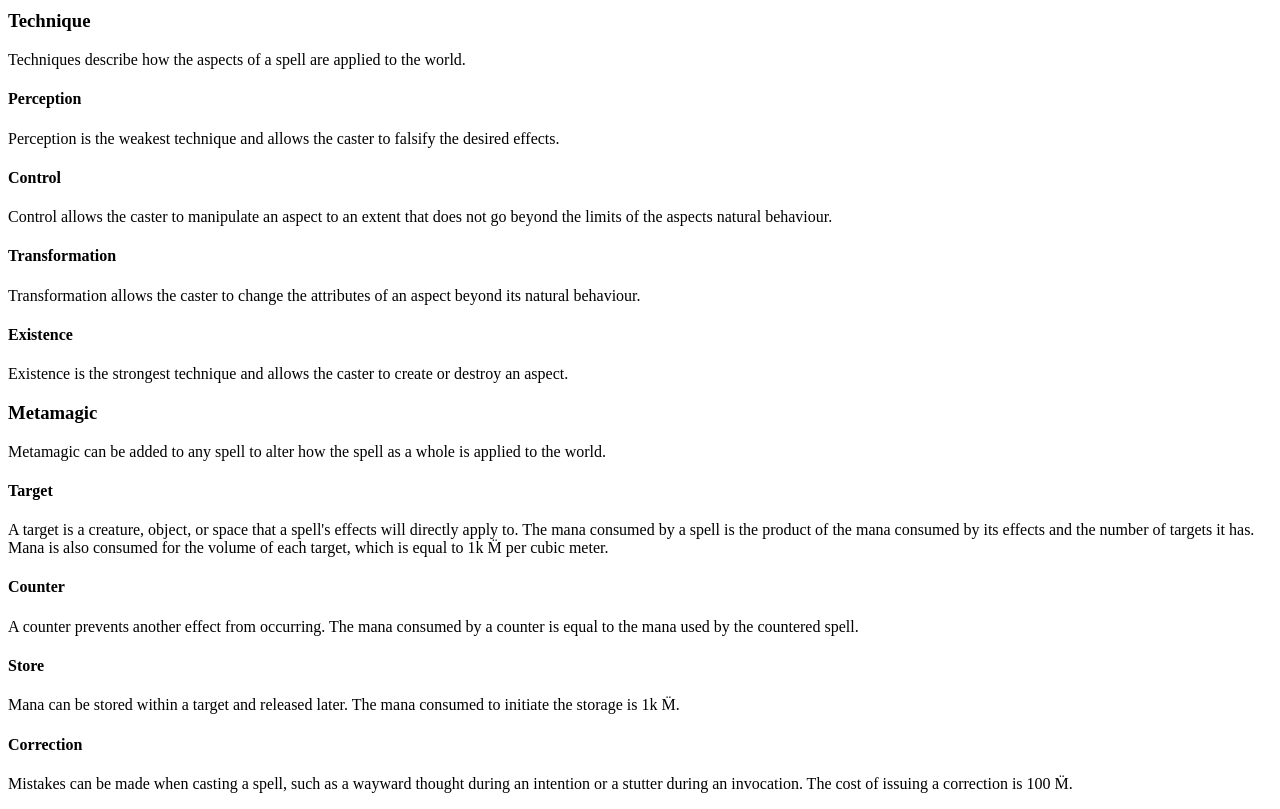
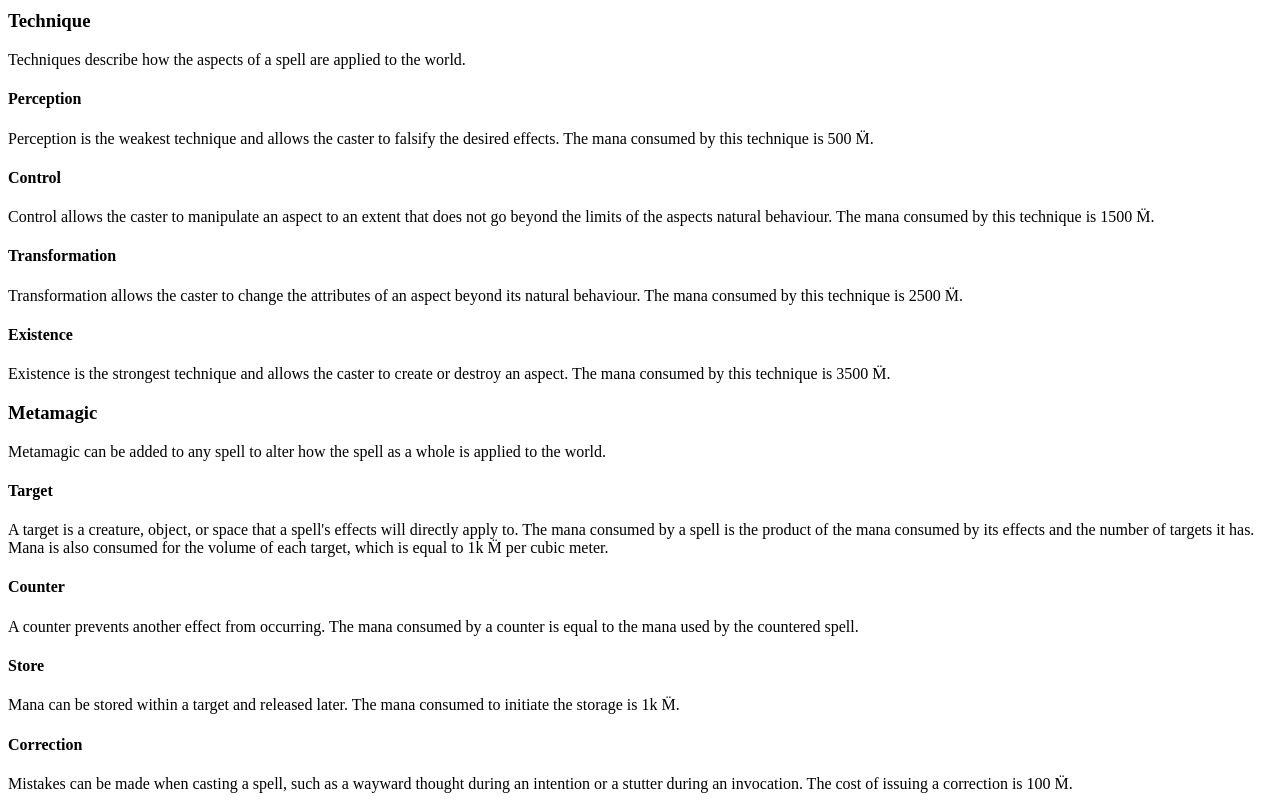
Before and after one commit to LucidaDragon/WayfarerWiki, a plain HTML site: page Spellcasting.html in a window 1280 px wide. Shown: the part 1320-2129 px from the top of the page. Drawn offline with Linux system fonts and the light colour scheme.

Commit message:
Added mana costs to each technique.

```diff
--- a/Spellcasting.html
+++ b/Spellcasting.html
@@ -73,13 +73,13 @@
 		<h3>Technique</h3>
 		<p>Techniques describe how the aspects of a spell are applied to the world.</p>
 		<h4>Perception</h4>
-		<p>Perception is the weakest technique and allows the caster to falsify the desired effects.</p>
+		<p>Perception is the weakest technique and allows the caster to falsify the desired effects. The mana consumed by this technique is 500 M&#776;.</p>
 		<h4>Control</h4>
-		<p>Control allows the caster to manipulate an aspect to an extent that does not go beyond the limits of the aspects natural behaviour.</p>
+		<p>Control allows the caster to manipulate an aspect to an extent that does not go beyond the limits of the aspects natural behaviour. The mana consumed by this technique is 1500 M&#776;.</p>
 		<h4>Transformation</h4>
-		<p>Transformation allows the caster to change the attributes of an aspect beyond its natural behaviour.</p>
+		<p>Transformation allows the caster to change the attributes of an aspect beyond its natural behaviour. The mana consumed by this technique is 2500 M&#776;.</p>
 		<h4>Existence</h4>
-		<p>Existence is the strongest technique and allows the caster to create or destroy an aspect.</p>
+		<p>Existence is the strongest technique and allows the caster to create or destroy an aspect. The mana consumed by this technique is 3500 M&#776;.</p>
 		<h3>Metamagic</h3>
 		<p>Metamagic can be added to any spell to alter how the spell as a whole is applied to the world.</p>
 		<h4>Target</h4>
```
Also changed, not shown: docs/Spellcasting.html (+4 -4 lines).
